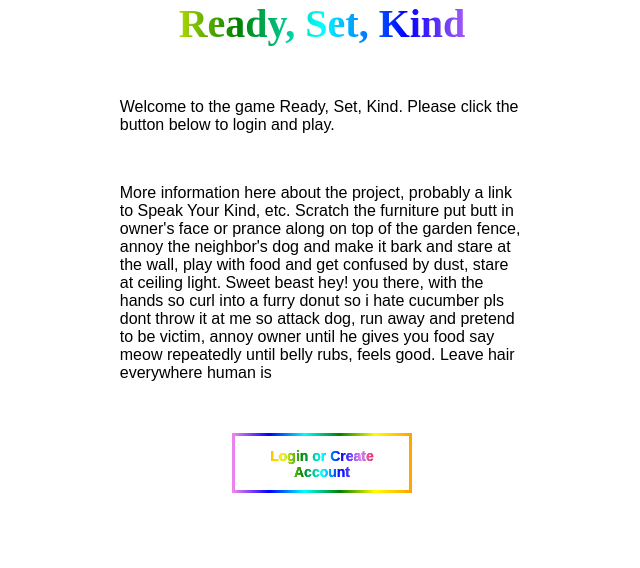
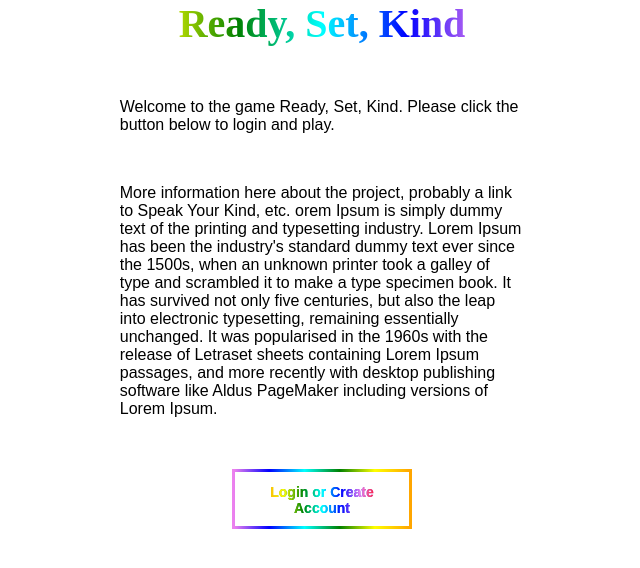
Before and after one commit to clewman/SpeakYourKindMarch4, a Django app: page / in a window 1280 px wide. Shown: the part 50-618 px from the top of the page, without its empty margins (318-958 px from the left). Run offline with Django 3.2, Linux system fonts and the light colour scheme; parts of the project's set-up code (start-up, migrations or seed data) failed here and were passed over; some libraries are stand-ins or nearby versions.

Commit message:
Add files via upload
changed lorem ipsum

```diff
--- a/game/templates/game/index.html
+++ b/game/templates/game/index.html
@@ -8,7 +8,7 @@
 
   <div>
     <p>Welcome to the game Ready, Set, Kind. Please click the button below to login and play.</p>
-    <p>More information here about the project, probably a link to Speak Your Kind, etc. Scratch the furniture put butt in owner's face or prance along on top of the garden fence, annoy the neighbor's dog and make it bark and stare at the wall, play with food and get confused by dust, stare at ceiling light. Sweet beast hey! you there, with the hands so curl into a furry donut so i hate cucumber pls dont throw it at me so attack dog, run away and pretend to be victim, annoy owner until he gives you food say meow repeatedly until belly rubs, feels good. Leave hair everywhere human is</p>
+    <p>More information here about the project, probably a link to Speak Your Kind, etc. orem Ipsum is simply dummy text of the printing and typesetting industry. Lorem Ipsum has been the industry's standard dummy text ever since the 1500s, when an unknown printer took a galley of type and scrambled it to make a type specimen book. It has survived not only five centuries, but also the leap into electronic typesetting, remaining essentially unchanged. It was popularised in the 1960s with the release of Letraset sheets containing Lorem Ipsum passages, and more recently with desktop publishing software like Aldus PageMaker including versions of Lorem Ipsum.</p>
   </div>
 
   <div class='flex-container'>
```
